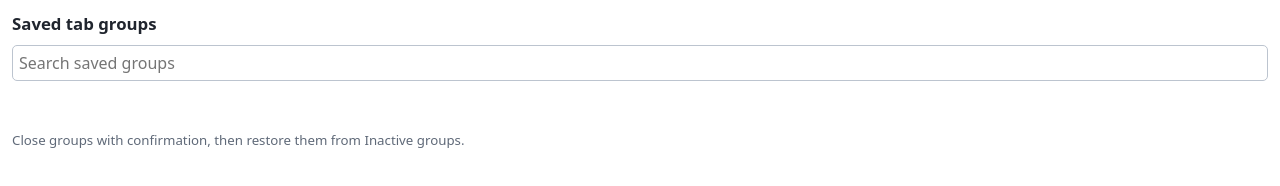
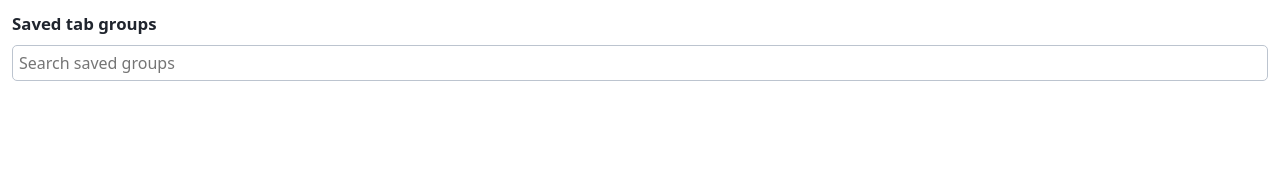
Before and after one commit to daniele-f/saved-tabs-extension, a website with bundled scripts: page sidebar/sidebar.html in a window 1280 px wide. Built offline with nearby package versions, Linux system fonts and the light colour scheme; some packages are replaced by stand-ins of ours; no server answers.

Commit message:
style: remove sidebar helper copy

```diff
--- a/sidebar/sidebar.html
+++ b/sidebar/sidebar.html
@@ -1 +1 @@
-<!doctype html><html><head><meta charset="utf-8"><link rel="stylesheet" href="../shared/ui.css"><title>Saved groups sidebar</title></head><body><main><h1>Saved tab groups</h1><div class="toolbar"><input id="search" type="search" placeholder="Search saved groups" aria-label="Search saved groups"></div><div id="groups" class="group-list"></div><p id="status" class="status" aria-live="polite"></p><p class="subtle">Close groups with confirmation, then restore them from Inactive groups.</p></main><script type="module" src="sidebar.js"></script></body></html>
+<!doctype html><html><head><meta charset="utf-8"><link rel="stylesheet" href="../shared/ui.css"><title>Saved groups sidebar</title></head><body><main><h1>Saved tab groups</h1><div class="toolbar"><input id="search" type="search" placeholder="Search saved groups" aria-label="Search saved groups"></div><div id="groups" class="group-list"></div><p id="status" class="status" aria-live="polite"></p></main><script type="module" src="sidebar.js"></script></body></html>
```
